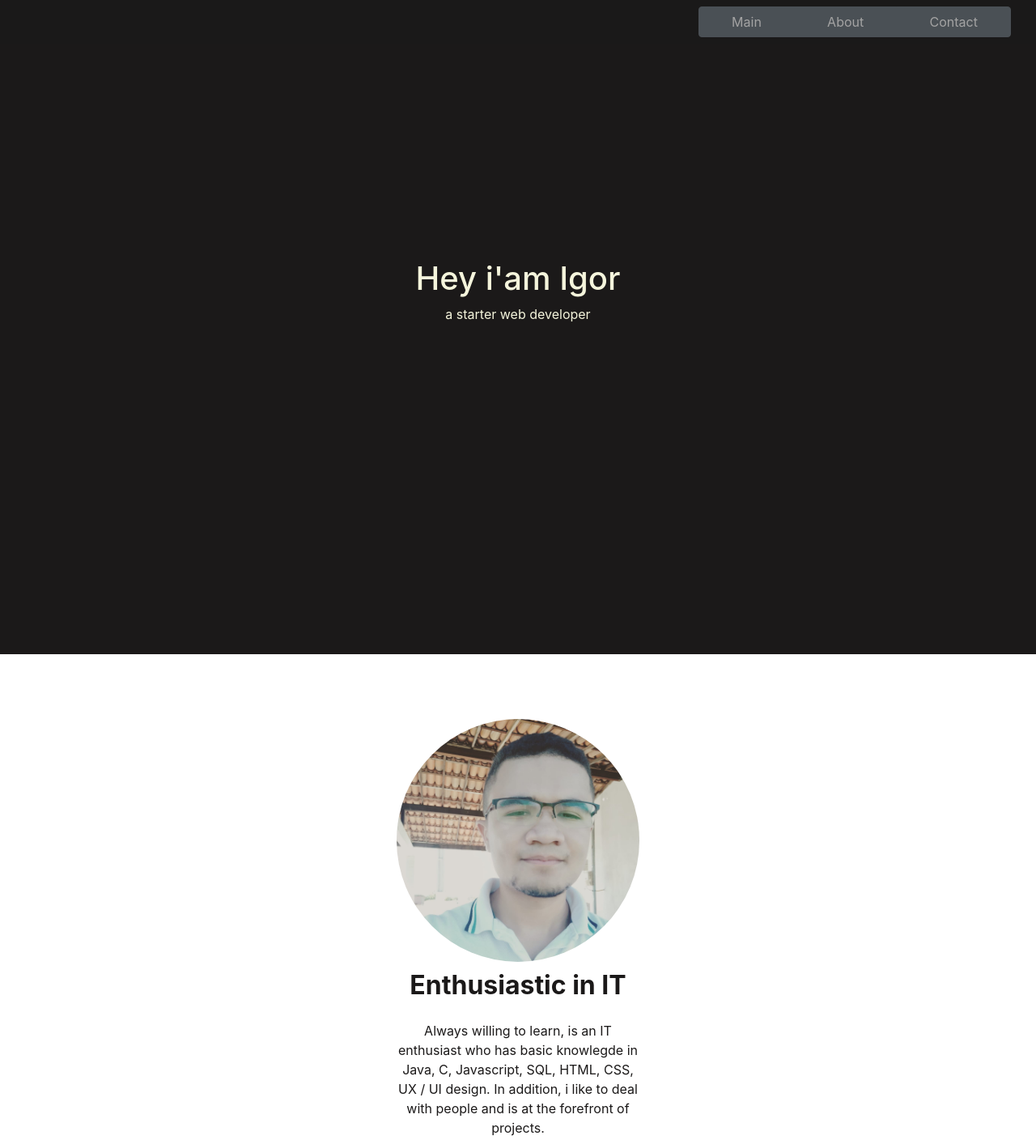
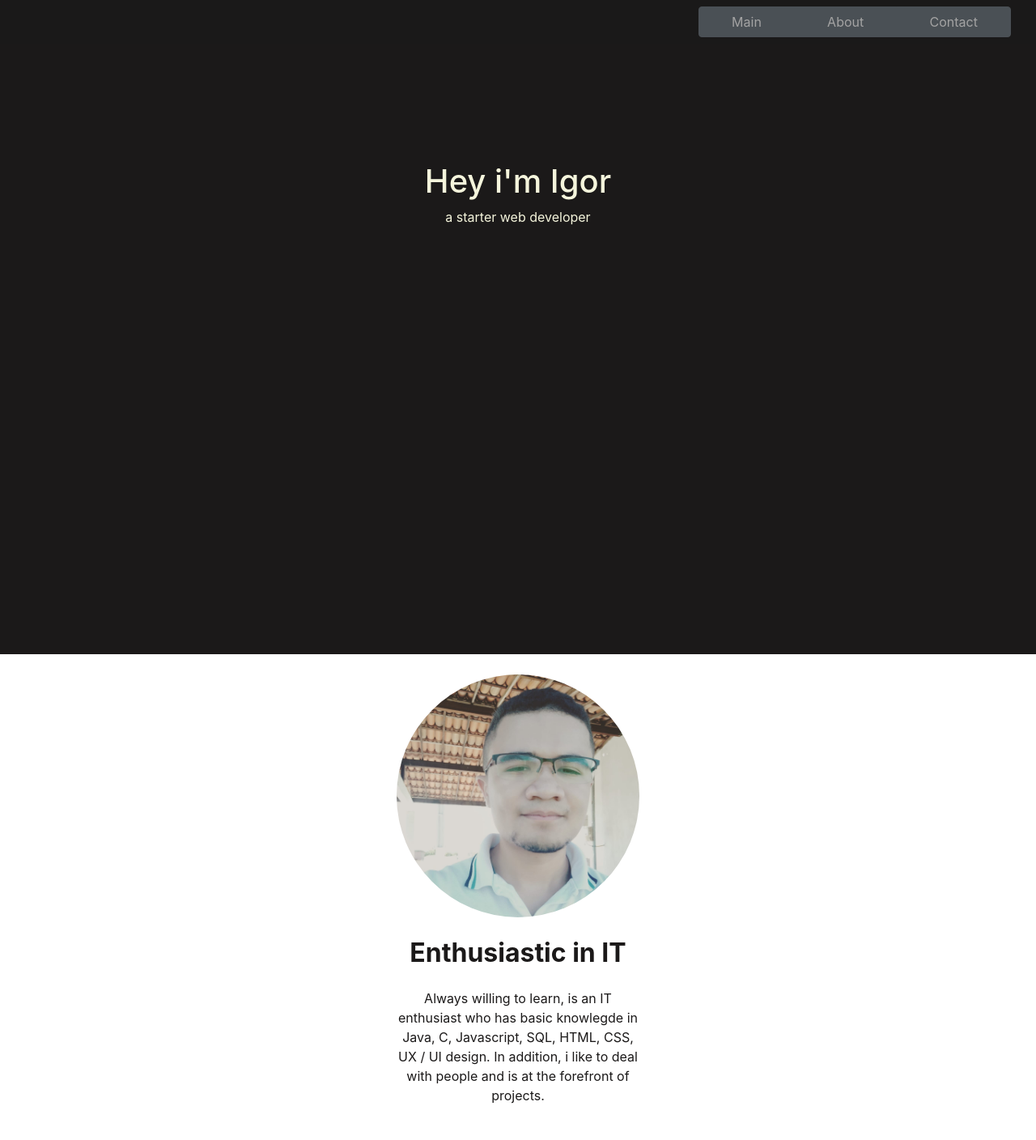
Before and after one commit to igoRmon/igoRmon.github.io, a website: page index.html in a window 1280 px wide. Shown: the top 1408 px of the page at 81% size. Drawn offline with nearby package versions, Linux system fonts and the light colour scheme.

Commit message:
Alterações textuais e de espaçamento

```diff
--- a/index.html
+++ b/index.html
@@ -25,15 +25,19 @@
         </div>
     </nav>
     <section id="welcome-section">
-        <h1>Hey i'am Igor</h1>
-        <p>a starter web developer</p>
+        <div id="words">
+            <h1 class="me">Hey i'm Igor</h1>
+            <p class="me">a starter web developer</p>
+        </div>
     </section>
     <section id="about">
-        <img id="img-me" src="img/me.jpeg" alt="Igor Ramon">
-        <h2 id="title">Enthusiastic in IT</h2>
-        <p id="description">Always willing to learn, is an IT enthusiast who has basic knowlegde in Java, C,
-            Javascript, SQL, HTML, CSS, UX / UI design. In addition, i like to deal with people and
-            is at the forefront of projects.</p>
+        <div id="about-icons">
+            <img id="img-me" src="img/me.jpeg" alt="Igor Ramon">
+            <h2 id="title">Enthusiastic in IT</h2>
+            <p id="description">Always willing to learn, is an IT enthusiast who has basic knowlegde in Java, C,
+                Javascript, SQL, HTML, CSS, UX / UI design. In addition, i like to deal with people and
+                is at the forefront of projects.</p>
+        </div>
     </section>
     <section id="contact">
         <a href="https://github.com/igoRmon" target="_blank">
--- a/style.css
+++ b/style.css
@@ -1,29 +1,47 @@
 body{
-margin: 0;
-padding: 0;
+    margin: 0;
+    padding: 0;
 }
 
 nav{
     opacity: 0.6;
 }
 
-
 #welcome-section{
     color: beige;
     text-decoration: none;
     text-align: center;
-    top: 0;
     background: #1b1919;
     min-height: 101vh;
-    padding-top: 40vh;
+}
+
+p{
+    margin: 0;
+}
+
+#words{
+    padding-top:200px;
+    padding-bottom: 150px;
+    margin: 0;
+    margin-left: auto;
+    margin-top: auto;
 }
 
 #about{
-    margin-top: -120px;
     color: beige;
     text-align: center;
     min-height: 101vh;
     color: #1b1919;
+}
+
+#about div, #about h2, #about p{
+    padding-top: 25px;
+    margin-left: auto;
+    margin-left: auto;
+}
+
+#about-icons{
+    padding-top: 20px;
 }
 
 #contact{
@@ -34,12 +52,12 @@ nav{
     min-height: 20vh;
 }
 
+
 #img-me{
     display: block;
     margin-left: auto;
     margin-right: auto;
     max-width: 300px;
-    margin-top: 200px;
     border-radius: 50%;
 }
 
@@ -54,17 +72,16 @@ h2{
     margin-left: auto;
     margin-right: auto;
     text-decoration: none;
-    margin-top: 10px;
+    margin: 0;
 }
 
 #description{
     margin-left: auto;
     margin-right: auto;
-    margin-top: 25px;
     text-align: center;
     max-width: 300px;
+
 }
-
 #contact a{
     margin: 10px 10px 10px 10px;
     color: #eaeaea;
```
